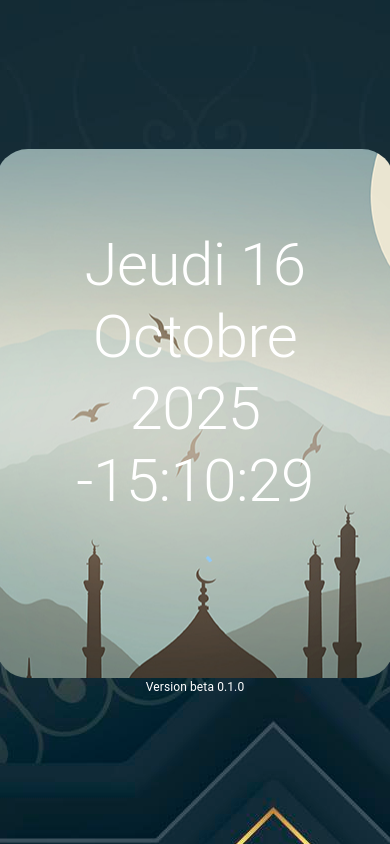
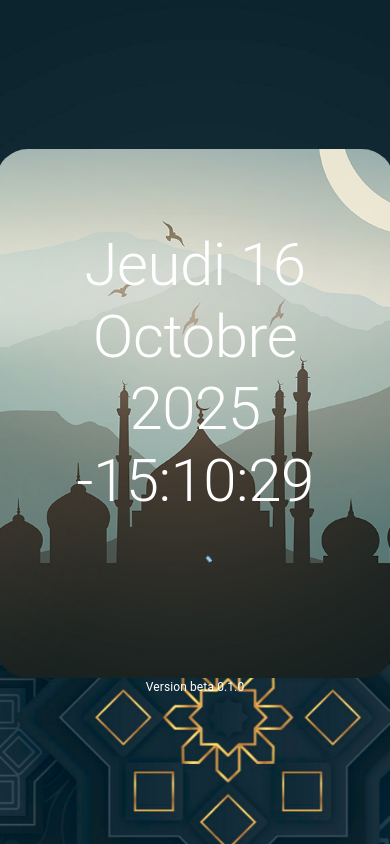
Before and after one commit to aminekun90/aladhan_api, a React (Vite) app in the folder frontend/: page / in a window 390 px wide. Built offline with nearby package versions, Linux system fonts and the light colour scheme; no server answers.

Commit message:
fix: bg on small screen not displaing properly

```diff
--- a/frontend/src/App.tsx
+++ b/frontend/src/App.tsx
@@ -71,10 +71,13 @@ function App() {
           display: 'flex',
           justifyContent: 'center',
           alignItems: 'center',
-          background: `url(${bg}) no-repeat center fixed`,
+          backgroundColor: alpha(grey[900], 0.5),
+          backgroundImage: `url(${bg})`,
+          backgroundSize: 'cover',
+          backgroundPosition: 'center',
+          backgroundAttachment: 'fixed',
           overflowX: 'hidden',
           minHeight: '100vh',
-          height: 'max-content',
           maxWidth: '100vw',
           width: '100%',
           padding: 5,
@@ -82,10 +85,13 @@ function App() {
         }}
       >
         <Box sx={{
-          backgroundColor: alpha(grey[900], 0.5),
           borderRadius: 8,
           paddingTop: 0,
-          background: `url(${bgIslamic}) no-repeat top fixed`,
+          backgroundColor: alpha(grey[900], 0.5),
+          backgroundImage: `url(${bgIslamic})`,
+          backgroundSize: 'cover',
+          backgroundPosition: 'center',
+          backgroundAttachment: 'fixed',
 
         }}>
           {!!currentSetting && <Grid container justifyContent="flex-end" sx={{ display: 'flex', alignItems: 'center', justifyItems: 'center', height: 60 }}>
```
